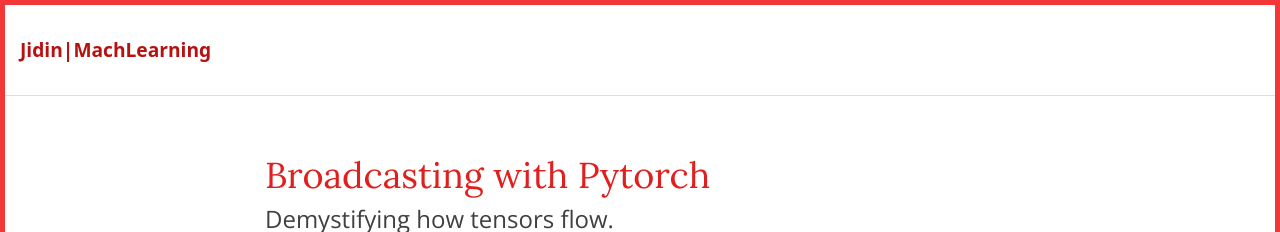
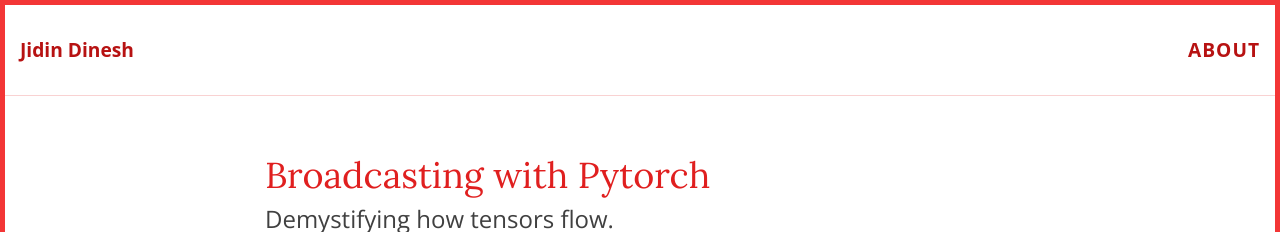
Before and after one commit to jidindinesh/jidindinesh.github.io, a Jekyll site: the page built from index.html, in a window 1280 px wide. Shown: the top 232 px of the page. Built offline with Jekyll 4.4.1, drawn with Linux system fonts in a browser that asks for light colours; nearby versions of some CDN libraries; the list of posts is cut into pages by our own code.

Commit message:
Update _config.yml

```diff
--- a/_config.yml
+++ b/_config.yml
@@ -14,8 +14,7 @@ url: "http://jidindinesh.github.io"
 # Of course don't forget to change the username and projectname to YOUR username and project
 
 # Name of website
-title: Jidin|MachLearning
-
+title: Jidin Dinesh
 # Short description of your site
 description: MachLearning
 
@@ -30,7 +29,7 @@ navbar-links:
   #Experience: "Experience"
   #Education: "Education"
   #Projects: "Projects"
-  #About: "About"
+  About: "About"
   #Articles: "Medium"
 
 
```
